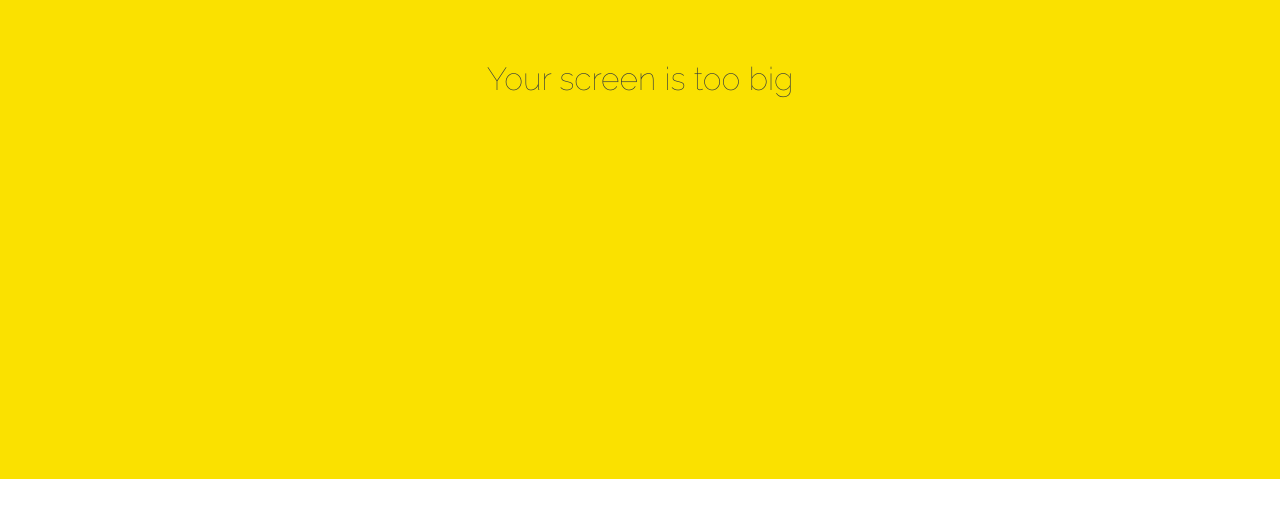
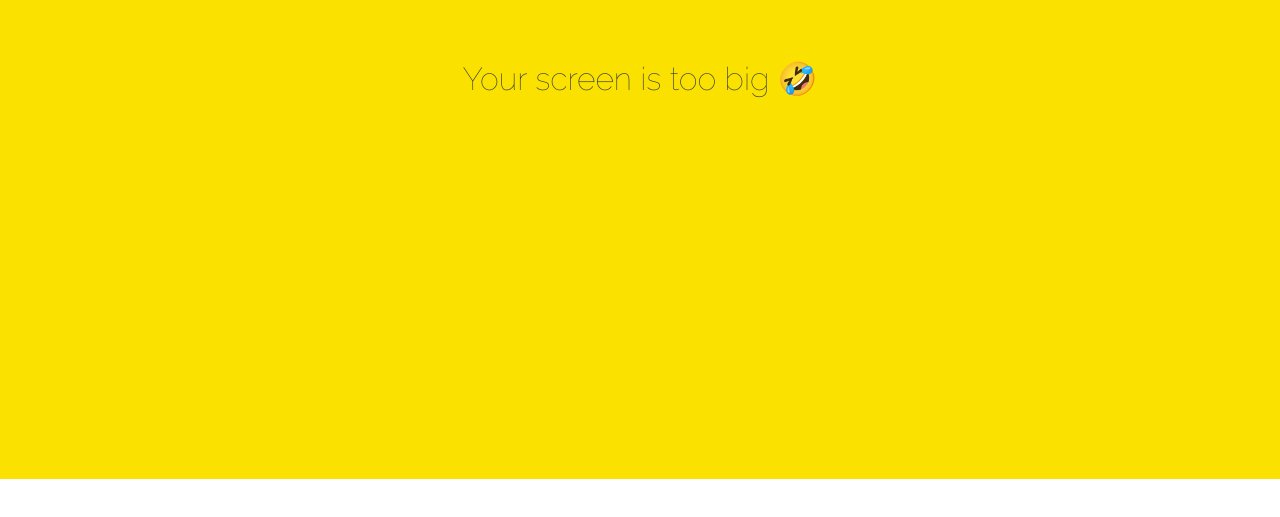
Before and after one commit to karpei-taemukan/kokoa-clone-2022, a plain HTML site: page friend.html in a window 1280 px wide. Shown: the part 321-838 px from the top of the page. Drawn offline with Linux system fonts and the light colour scheme; grey boxes are pictures that could not be loaded.

Commit message:
reupdate

```diff
--- a/friend.html
+++ b/friend.html
@@ -105,7 +105,7 @@
 </div>
 
 <div id = "no-mobile">
-  <span>Your screen is too big</span>
+  <span>Your screen is too big 🤣</span>
 </div>
 
 
```
